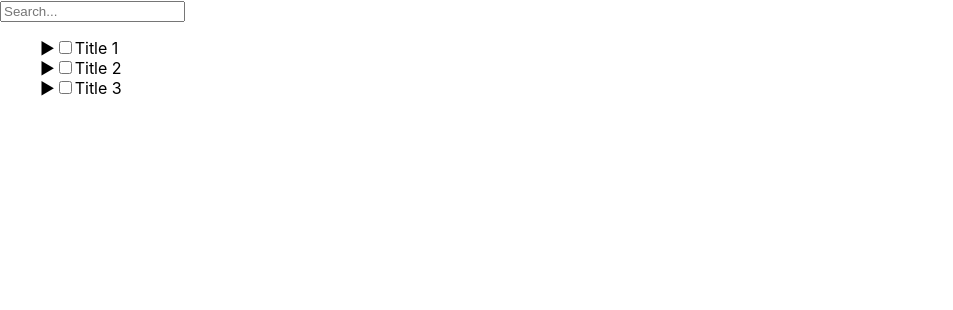
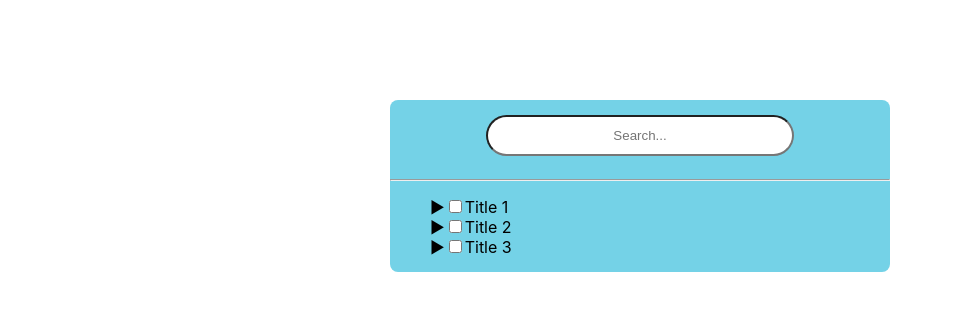
Before and after one commit to sitahmetemin/reactNestedList, a React (Create React App) app: page / in a window 1280 px wide. Shown: the top 310 px of the page, without its empty margins (0-953 px from the left). Built offline with nearby package versions, Linux system fonts and the light colour scheme.

Commit message:
uı edited

```diff
--- a/src/App.css
+++ b/src/App.css
@@ -36,3 +36,34 @@ li > label {
 .active {
     display: block;
 }
+
+.card {
+    margin-top: 100px;
+    width: 500px;
+    background-color: #74d2e7;
+    border-radius: 8px;
+}
+
+.card > .search {
+    display: flex;
+    flex-direction: column;
+    align-items: center;
+}
+
+.card > ul{
+    padding-bottom: 15px;
+}
+
+body {
+    display: flex;
+    justify-content: center;
+}
+
+.searchInput{
+    margin-top: 15px;
+    margin-bottom: 15px;
+    width: 300px;
+    height: 35px;
+    border-radius: 25px;
+    text-align: center;
+}
--- a/src/App.js
+++ b/src/App.js
@@ -290,12 +290,18 @@ class App extends Component {
 
         return (
             <Fragment>
-                <input type="text" id="searchInput" onChange={(e) => this.handleChange(e)} placeholder="Search..."/>
-                {this.state.notFoundMessage}
-                <ul>
-                    {this.state.searchResultList.length > 0 ? this.recRenderList(this.state.searchResultList) :
-                        this.recRenderList(this.state.menuList)}
-                </ul>
+                <div className="card">
+                    <div className="search">
+                        <input type="text" id="searchInput" className="searchInput" onChange={(e) => this.handleChange(e)} placeholder="Search..."/>
+                        <div style={{color:'red'}}>{this.state.notFoundMessage}</div>
+                    </div>
+                    <hr/>
+                    <ul>
+                        {this.state.searchResultList.length > 0 ? this.recRenderList(this.state.searchResultList) :
+                            this.recRenderList(this.state.menuList)}
+                    </ul>
+                </div>
+
             </Fragment>
         );
     }
```
